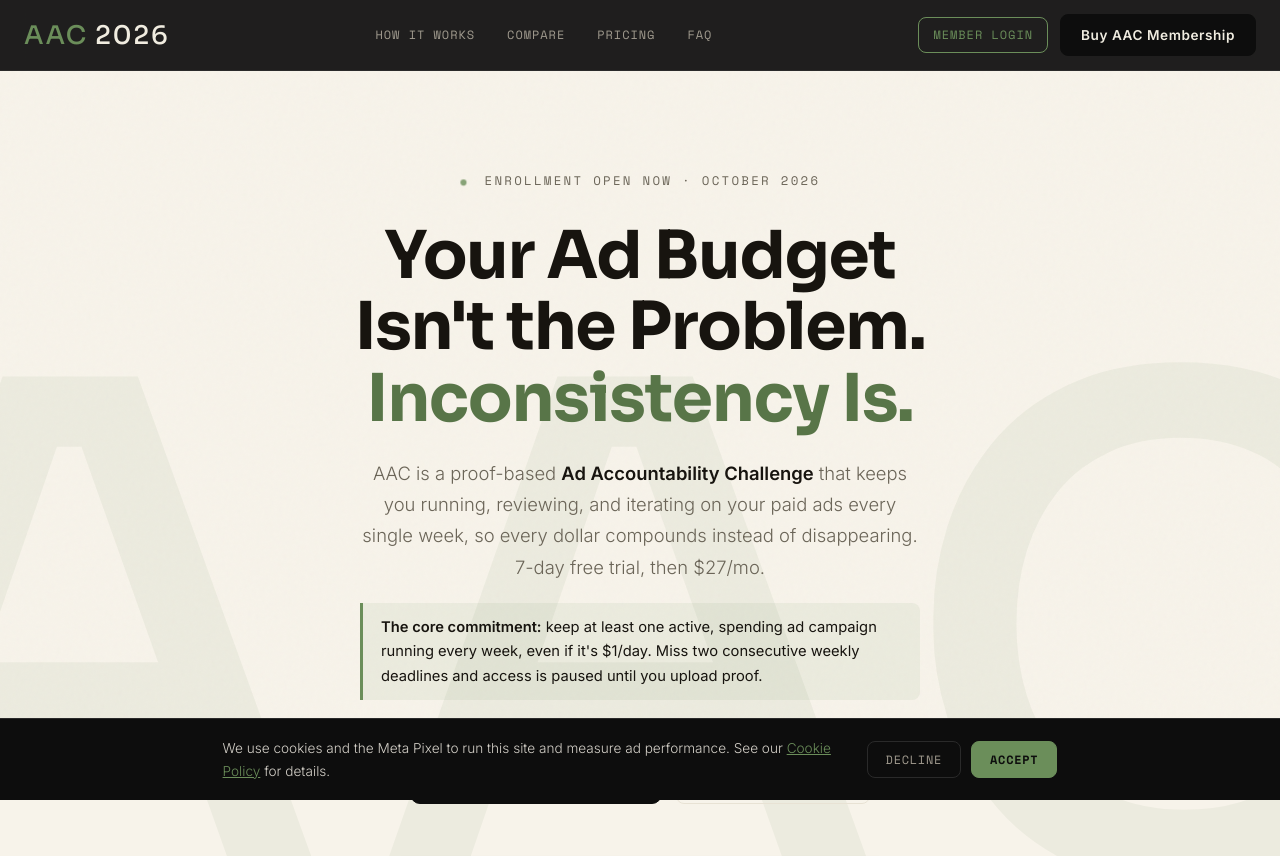
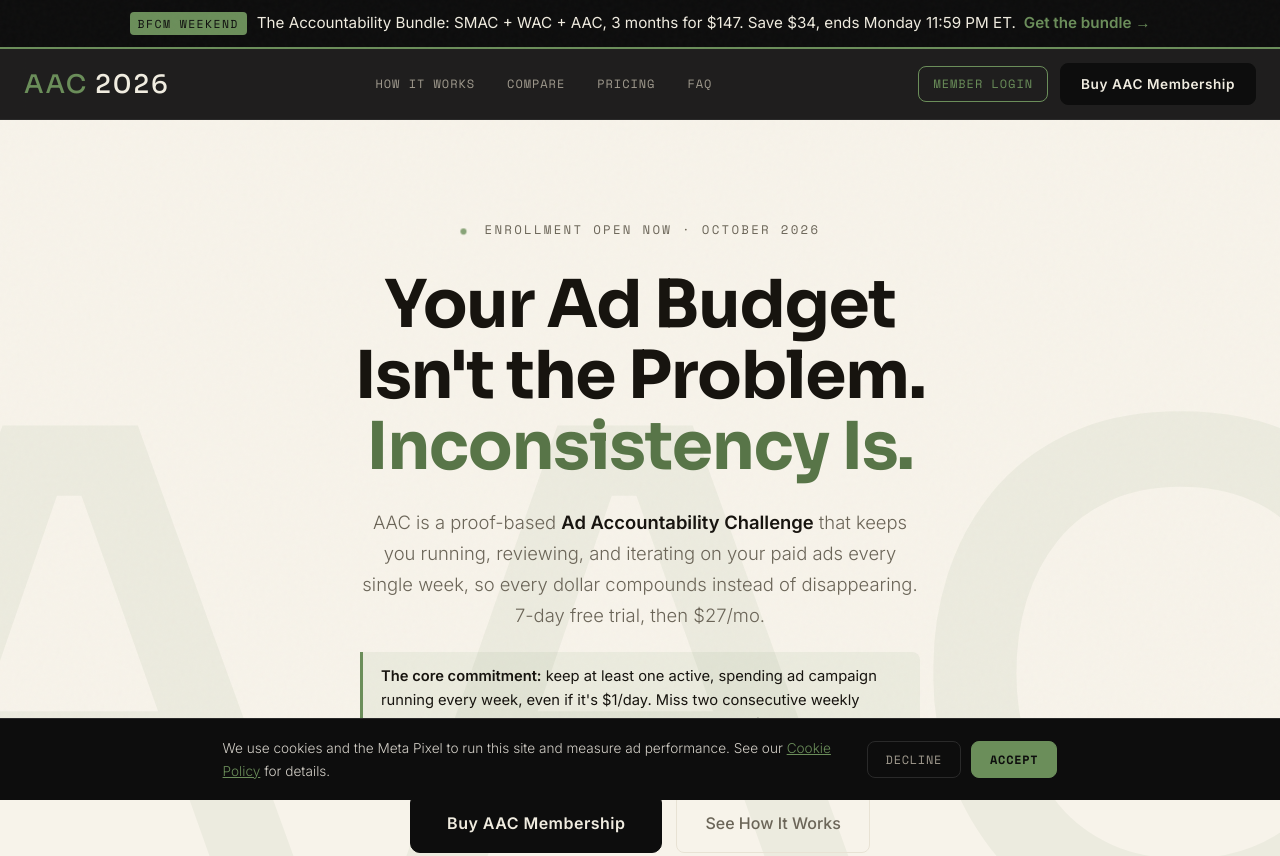
Before and after one commit to templetonimage/aac, a plain HTML site: page index.html in a window 1280 px wide. Shown: the top 856 px of the page. Drawn offline with nearby package versions, Linux system fonts and the light colour scheme.

Commit message:
Add BFCM Accountability Bundle banner (auto-hides after Nov 30, 11:59 PM ET)
Co-Authored-By: Claude Opus 5.5 <noreply@anthropic.com>
Claude-Session: https://claude.ai/code/session_01Dx4YVVRdMTKB3hPNn9DV43

```diff
--- a/index.html
+++ b/index.html
@@ -366,6 +366,17 @@
   </style>
 </head>
 <body>
+<!-- BFCM 2026 Accountability Bundle banner. Auto-hides after Mon Nov 30, 11:59 PM ET. Safe to delete after. -->
+<style>
+#bfcm-bundle-bar{display:none;background:#0d0d0d;border-bottom:2px solid #6B8E5A;padding:12px 20px;text-align:center;font-family:'Inter',sans-serif;font-size:.95rem;line-height:1.5;color:#f0ece0;}
+#bfcm-bundle-bar .bb-tag{font-family:'Space Mono',monospace;font-size:.72rem;letter-spacing:.12em;text-transform:uppercase;color:#0d0d0d;background:#6B8E5A;padding:3px 8px;border-radius:4px;margin-right:10px;white-space:nowrap;}
+#bfcm-bundle-bar a{color:#6B8E5A;font-weight:600;text-decoration:none;white-space:nowrap;margin-left:8px;}
+#bfcm-bundle-bar a:hover{text-decoration:underline;}
+#bfcm-bundle-bar .bb-dots i{display:inline-block;width:8px;height:8px;border-radius:50%;margin:0 2px;vertical-align:middle;}
+</style>
+<div id="bfcm-bundle-bar"><span class="bb-tag">BFCM Weekend</span>The Accountability Bundle: SMAC + WAC + AAC, 3 months for $147. Save $34, ends Monday 11:59 PM ET.<a href="https://buy.stripe.com/fZu4gzdq30sD99Q1OFbo40t">Get the bundle &rarr;</a></div>
+<script>(function(){if(new Date()<new Date('2026-12-01T04:59:00Z')){var b=document.getElementById('bfcm-bundle-bar');if(b)b.style.display='block';}})();</script>
+
 
 <!-- NAV -->
 <nav>
```
